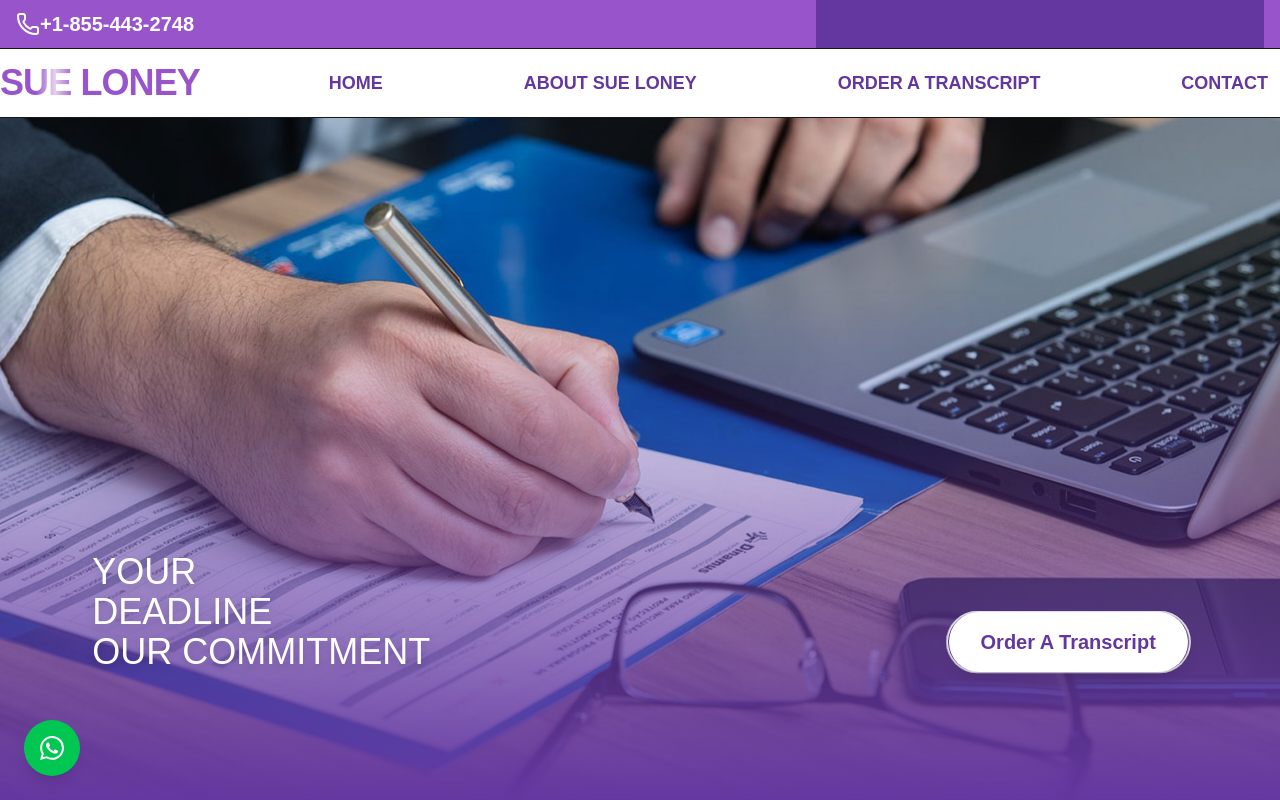
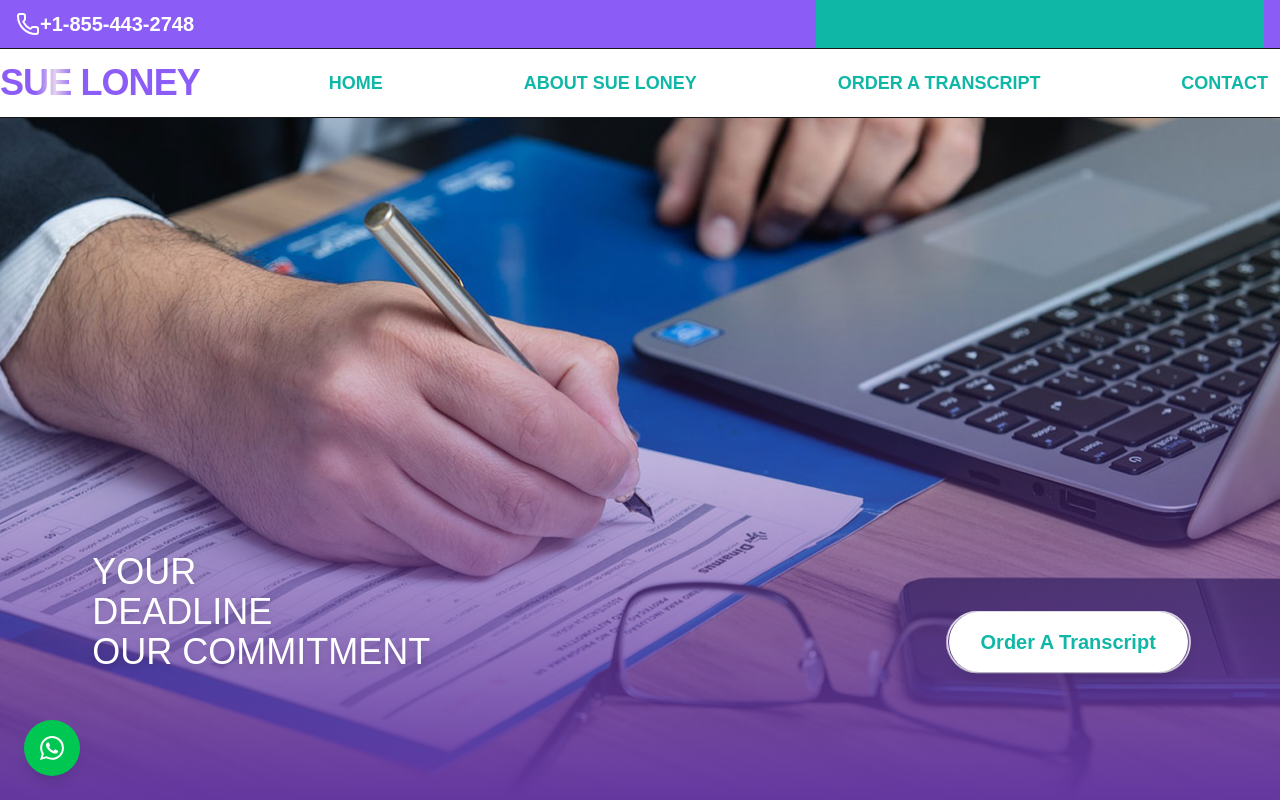
Before and after one commit to mitrabmukherjee/portfolio, a Next.js app: page / in a window 1280 px wide. Shown: the top 800 px of the page. Built offline with nearby package versions, Linux system fonts and the light colour scheme; a web font is replaced by a local one.

Commit message:
fix: colors

```diff
--- a/src/app/globals.css
+++ b/src/app/globals.css
@@ -5,10 +5,10 @@
   --background: #ffffff;
   --foreground: #171717;
   /* Brand colors */
-  --primary: #9854cb; /* purple */
-  --secondary: #6437a0; /* deep purple */
-  --tertiary: #eec9ff; /* light purple */
-  --quaternary: #9d1cd8; /* very light purple */
+  --primary: #8B5CF6; /* purple */
+  --secondary: #0FB7A7; /* deep purple */
+  --tertiary: #E2E8F0; /* light purple */
+  --quaternary: #64748B; /* very light purple */
   --white: #ffffff;
   --black: #000000;
 }
```
